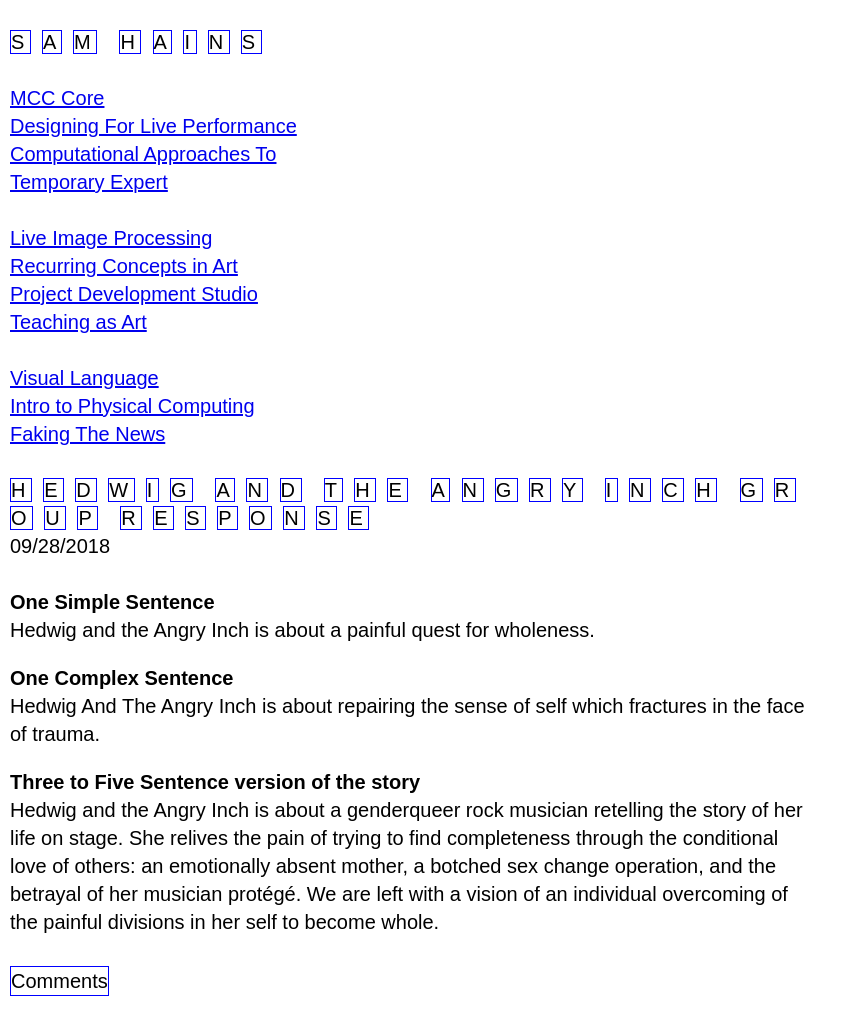
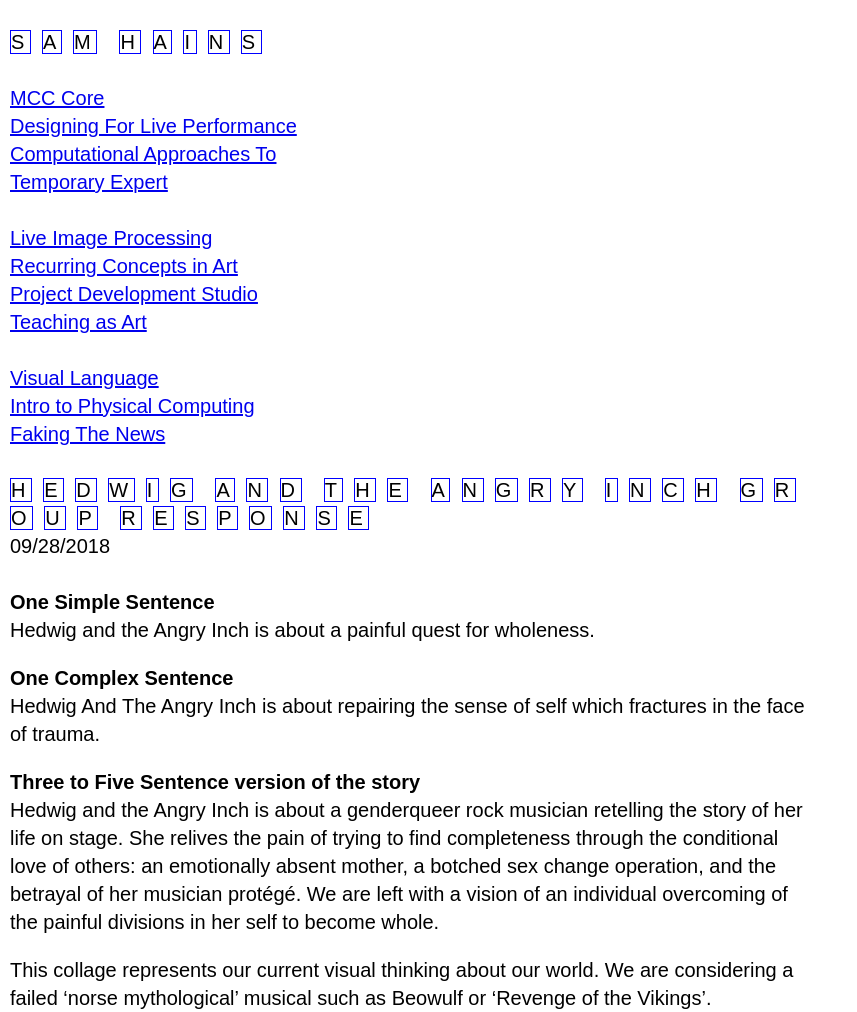
Before and after one commit to samhains/samhains.github.io, a Jekyll site: the page built from blog/_posts/dflp/2018-09-28-hedwig-questions-group.md, in a window 1280 px wide. Shown: the top 1012 px of the page, without its empty margins (0-857 px from the left). Built offline with Jekyll 4.4.1, drawn with Linux system fonts in a browser that asks for light colours; nearby versions of some CDN libraries; grey boxes are pictures that could not be loaded.

Commit message:
adfadfad

```diff
--- a/blog/_posts/dflp/2018-09-28-hedwig-questions-group.md
+++ b/blog/_posts/dflp/2018-09-28-hedwig-questions-group.md
@@ -13,3 +13,7 @@
 
 **Three to Five Sentence version of the story**<br>
 Hedwig and the Angry Inch is about a genderqueer rock musician retelling the story of her life on stage. She relives the pain of trying to find completeness through the conditional love of others: an emotionally absent mother, a botched sex change operation, and the betrayal of her musician protégé. We are left with a vision of an individual overcoming of the painful divisions in her self to become whole.
+
+This collage represents our current visual thinking about our world. We are considering a failed 'norse mythological' musical such as Beowulf or 'Revenge of the Vikings'.
+
+![](https://i.imgur.com/Cay3hnJ.jpg)
```
